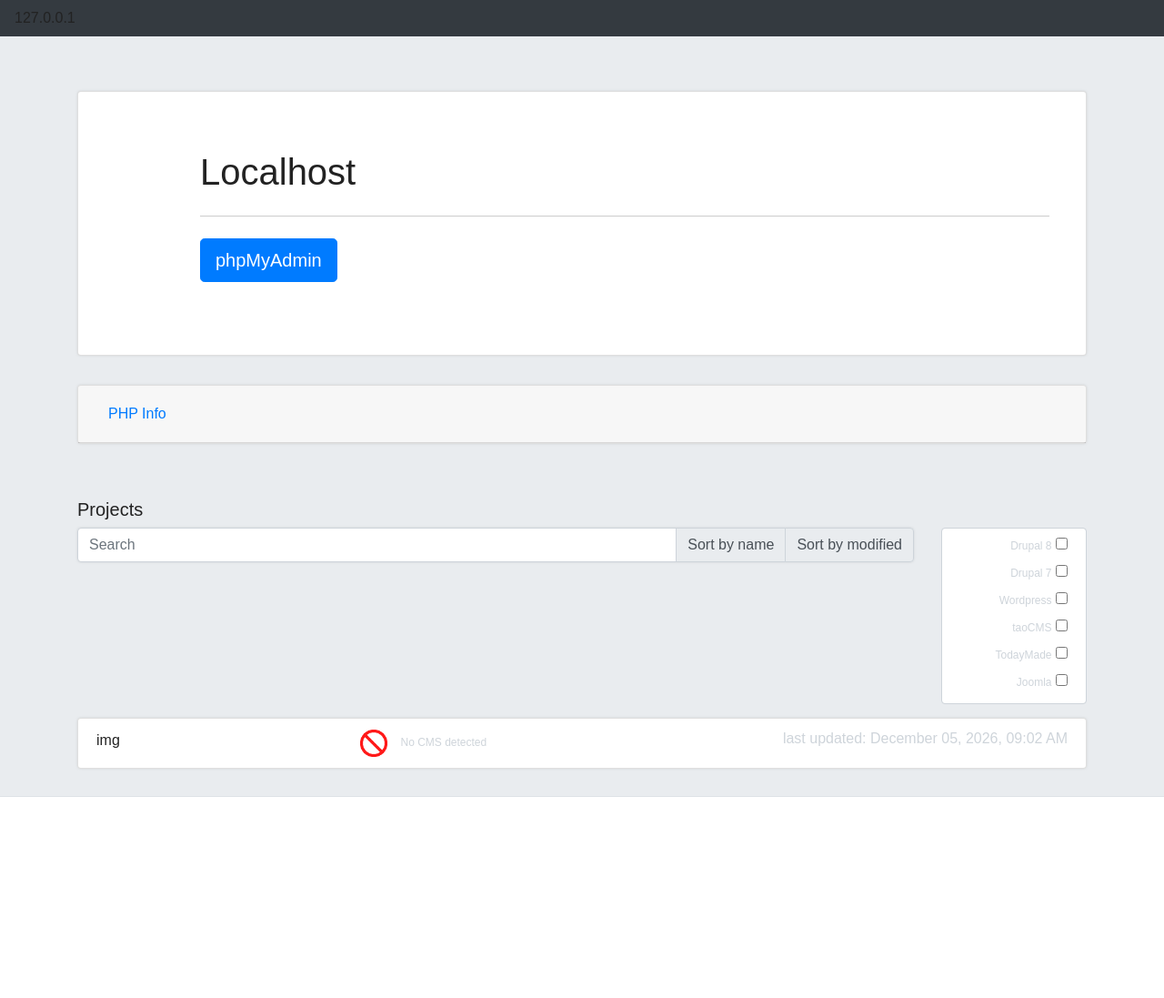
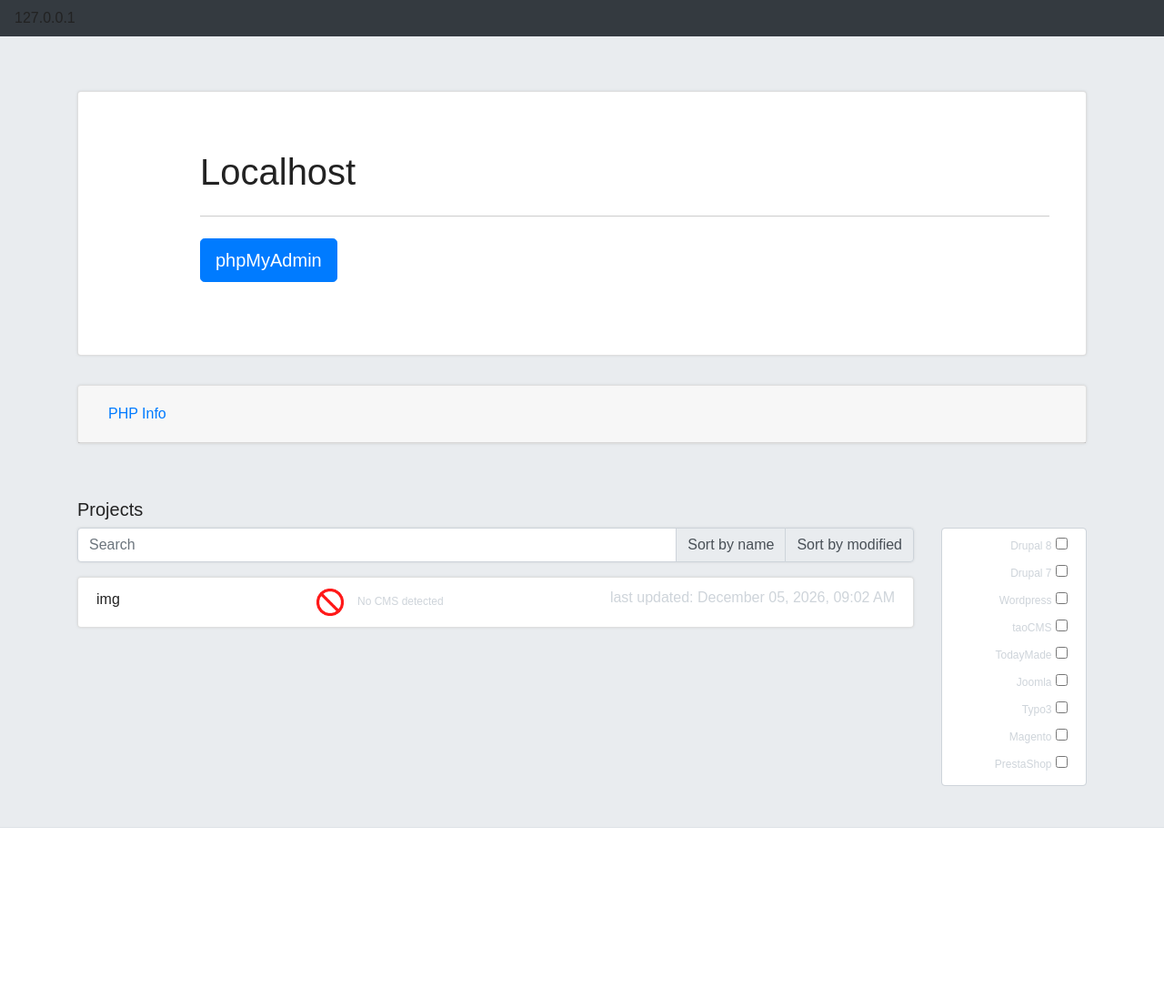
Before and after one commit to benjyring/localhost-list, a PHP site: page / in a window 1280 px wide. Shown: the top 1097 px of the page at 91% size. Before the commit the page ends 876 px from the top, so only its background shows below. Run offline with PHP 8.4, Linux system fonts and the light colour scheme; some libraries are stand-ins or nearby versions.

Commit message:
Support for three more CMSs

```diff
--- a/app.css
+++ b/app.css
@@ -78,6 +78,15 @@
 .cms.d8:before {
 	background-image: url(img/drupal.png);
 }
+.cms.magento:before {
+	background-image: url(img/magento.png);
+}
+.cms.prestashop:before {
+	background-image: url(img/prestashop.png);
+}
+.cms.typo3:before {
+	background-image: url(img/typo3.png);
+}
 
 .jumbotron {
 	background: #fff;
--- a/index.php
+++ b/index.php
@@ -61,6 +61,74 @@ $title = 'Localhost';
 									<span class="btn input-group-text sort" data-sort="modified">Sort by modified</span>
 								</div>
 							</div>
+
+							<ul class="list list-group">
+							<?php
+							$folders = glob('./*', GLOB_ONLYDIR);
+							foreach ($folders as $f){
+								$tmp[basename($f)] = filemtime($f);
+							}
+							arsort($tmp);
+							$folders = array_keys($tmp);
+							foreach ($folders as $folder) {
+								if ($folder === '.' or $folder === '..') continue;
+								if (is_dir($folder) && file_exists('./' . $folder . '/web/app_dev.php')) {
+									?>
+									<li><span class="label label-info">Symfony</span> <a href="./<?php echo $folder . '/web/app_dev.php'; ?>"><?php echo $folder; ?></a></li>
+									<?php
+								} else if (is_dir($folder)) {
+
+										if (file_exists($folder . '/theme.json')){
+											$CMS = "tao";
+											$CMS_name = "TaoCMS";
+										} else if (file_exists($folder . '/wp-config.php')){
+											$CMS = "wp";
+											$CMS_name = "Wordpress";
+										} else if (file_exists($folder . '/drush')){
+											$CMS = "d8";
+											$CMS_name = "Drupal 8";
+										} else if (file_exists($folder . '/INSTALL.pgsql.txt')){
+											$CMS = "d7";
+											$CMS_name = "Drupal 7";
+										} else if (file_exists($folder . '/robots.txt.dist')){
+											$CMS = "joomla";
+											$CMS_name = "Joomla";
+										} else if (file_exists($folder . '/connector.php')){
+											$CMS = "todaymade";
+											$CMS_name = "TodayMade";
+										} else if (file_exists($folder . '/typo3')){
+											$CMS = "typo3";
+											$CMS_name = "Typo3";
+										} else if (file_exists($folder . '/app/i18n/Magento')){
+											$CMS = "magento";
+											$CMS_name = "Magento";
+										} else if (file_exists($folder . '/src/PrestaShopBundle')){
+											$CMS = "prestashop";
+											$CMS_name = "PrestaShop";
+										} else {
+											$CMS = "none";
+											$CMS_name = "No CMS detected";
+										}
+									?>
+
+									<li class="list-group-item">
+										<div class="row">
+											<div class="col-sm-3">
+												<a class="name" href="./<?php echo $folder; ?>"><?php echo $folder; ?></a>
+											</div>
+											<div class="col-sm-3">
+												<span class="cms <?php echo $CMS; ?>"><?php echo $CMS_name; ?></span>
+											</div>
+											<div class="col-sm-6">
+												<h6 class="float-right modified"><?php echo "last updated: " . date('F d, Y, h:i A', filemtime($folder)); ?></h6>
+											</div>
+										</div>
+									</li>
+									<?php
+								}
+							}
+							?>
+							</ul>
 						</div>
 
 						<div class="col-sm-2">
@@ -90,71 +158,24 @@ $title = 'Localhost';
 										<label for="joomla">Joomla</label>
 										<input type="checkbox" name="checkbox" id="joomla" value="joomla">
 									</div>
+									<div class="sort-by">
+										<label for="typo3">Typo3</label>
+										<input type="checkbox" name="checkbox" id="typo3" value="typo3">
+									</div>
+									<div class="sort-by">
+										<label for="magento">Magento</label>
+										<input type="checkbox" name="checkbox" id="magento" value="magento">
+									</div>
+									<div class="sort-by">
+										<label for="prestashop">PrestaShop</label>
+										<input type="checkbox" name="checkbox" id="prestashop" value="prestashop">
+									</div>
 								</div>
 							</div>
 						</div>
+
 					</div>
-
-					<ul class="list list-group">
-					<?php
-					$folders = glob('./*', GLOB_ONLYDIR);
-					foreach ($folders as $f){
-						$tmp[basename($f)] = filemtime($f);
-					}
-					arsort($tmp);
-					$folders = array_keys($tmp);
-					foreach ($folders as $folder) {
-						if ($folder === '.' or $folder === '..') continue;
-						if (is_dir($folder) && file_exists('./' . $folder . '/web/app_dev.php')) {
-							?>
-							<li><span class="label label-info">Symfony</span> <a href="./<?php echo $folder . '/web/app_dev.php'; ?>"><?php echo $folder; ?></a></li>
-							<?php
-						} else if (is_dir($folder)) {
-
-								if (file_exists($folder . '/theme.json')){
-									$CMS = "tao";
-									$CMS_name = "TaoCMS";
-								} else if (file_exists($folder . '/wp-config.php')){
-									$CMS = "wp";
-									$CMS_name = "Wordpress";
-								} else if (file_exists($folder . '/.eslintrc.json')){
-									$CMS = "d8";
-									$CMS_name = "Drupal 8";
-								} else if (file_exists($folder . '/INSTALL.pgsql.txt')){
-									$CMS = "d7";
-									$CMS_name = "Drupal 7";
-								} else if (file_exists($folder . '/robots.txt.dist')){
-									$CMS = "joomla";
-									$CMS_name = "Joomla";
-								} else if (file_exists($folder . '/connector.php')){
-									$CMS = "todaymade";
-									$CMS_name = "TodayMade";
-								} else {
-									$CMS = "none";
-									$CMS_name = "No CMS detected";
-								}
-							?>
-
-							<li class="list-group-item">
-								<div class="row">
-									<div class="col-sm-3">
-										<a class="name" href="./<?php echo $folder; ?>"><?php echo $folder; ?></a>
-									</div>
-									<div class="col-sm-3">
-										<span class="cms <?php echo $CMS; ?>"><?php echo $CMS_name; ?></span>
-									</div>
-									<div class="col-sm-6">
-										<h6 class="float-right modified"><?php echo "last updated: " . date('F d, Y, h:i A', filemtime($folder)); ?></h6>
-									</div>
-								</div>
-							</li>
-							<?php
-						}
-					}
-					?>
-					</ul>
 				</div>
-
 			</main>
 		</div>
 	</div>
```
Also changed, not shown: README.md, img/bitrix.png (deleted), img/blogger.png (deleted), img/medium.png (deleted), img/tumblr.png (deleted).
